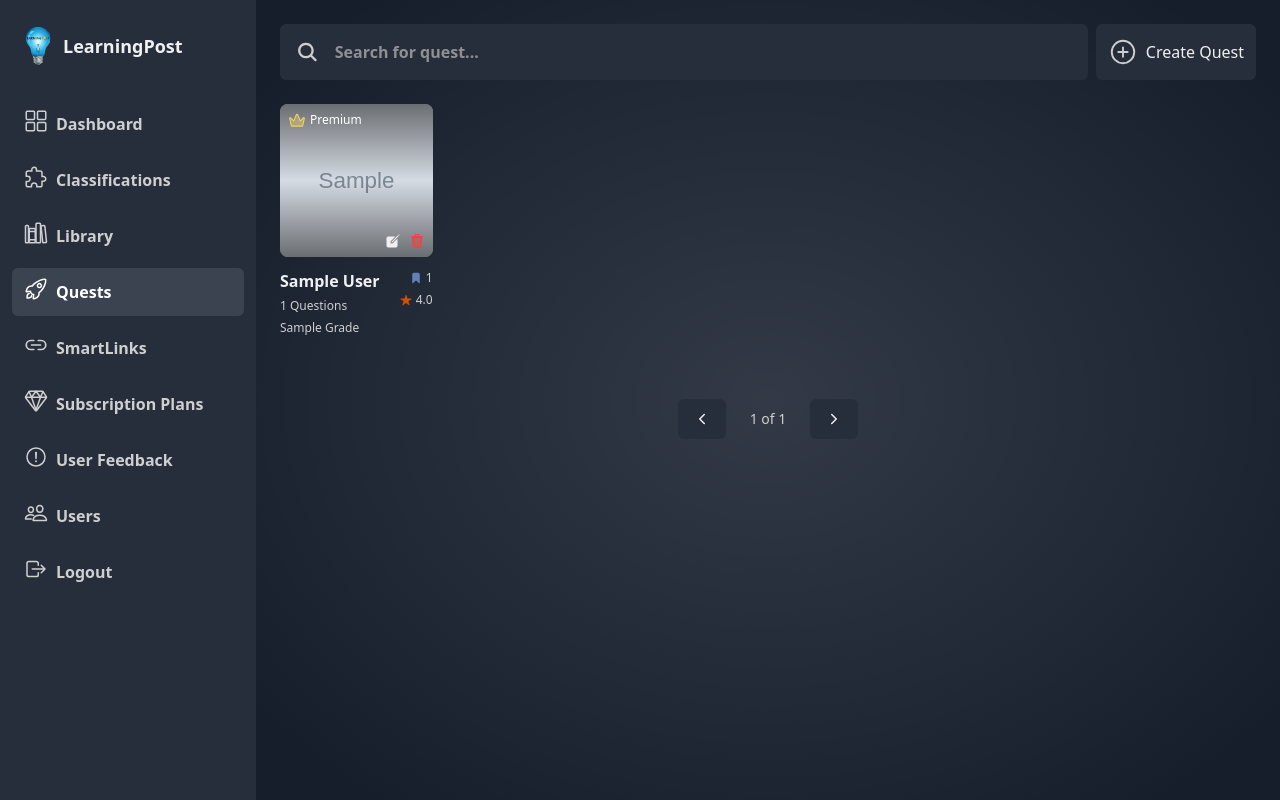
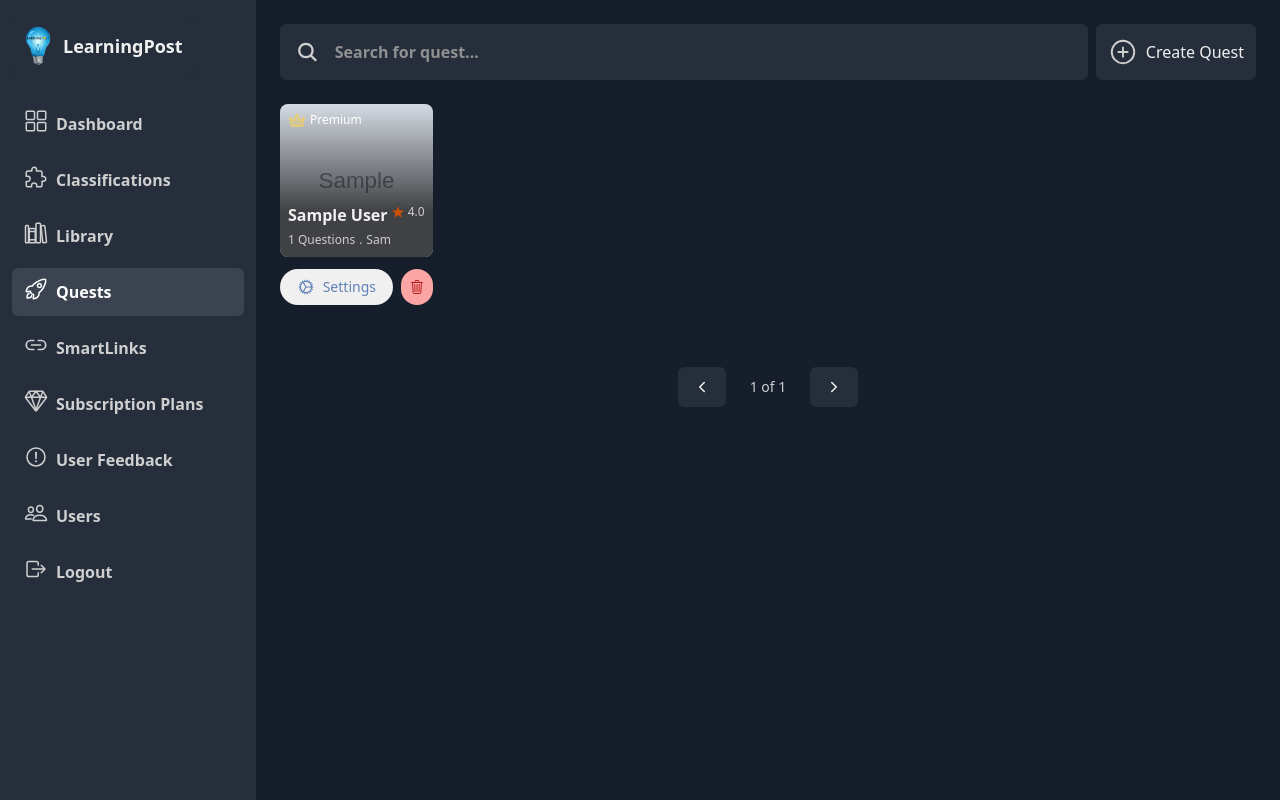
Before and after one commit to D3mzy-108/LearningPostAPI, a Django app: page /portal/admin/quests/ in a window 1280 px wide. Run offline with Django 4.2, Linux system fonts and the light colour scheme; a user stored in the database is signed in; tables that the repository leaves empty hold one stand-in row (values such as "Sample post"); grey boxes marked "Sample" are stand-in pictures.

Commit message:
UI Improvement

```diff
--- a/admin_app/templates/admin.html
+++ b/admin_app/templates/admin.html
@@ -5,7 +5,7 @@ Admin Portal
 {% block content %}
 <div class="w-full flex max-sm:flex-col gap-0 relative">
     {% include 'partials/admin_nav.html' %}
-    <div class="p-3 md:p-6 flex-1 w-full" style="background: radial-gradient(#FFFFFF20, #00000000 90%);">
+    <div class="p-3 md:p-6 flex-1 w-full">
         {% block screen %}
 
         {% endblock screen %}
--- a/admin_app/templates/admin_app/quests/quests.html
+++ b/admin_app/templates/admin_app/quests/quests.html
@@ -24,30 +24,23 @@
     {% for quest in quests %}
     <div class="w-full relative">
         <img src="{{quest.cover.url}}" alt="" class="w-full aspect-square bg-[var(--bg2)] rounded-lg">
-        <div class="w-full py-3">
-            <div class="flex items-start">
-                <div class="flex-1 truncate text-white">
-                    <span class="font-semibold text-[var(--fg)]">{{quest.title}}</span>
-                    <div class="flex flex-col gap-1 mt-1 text-[12px] text-[var(--fg2)] truncate">
-                        <span>{{quest.questions.count}} Questions</span>
-                        <span>{{quest.grade}} Grade</span>
-                    </div>
-                </div>
-                <div class="w-fit flex flex-col items-end gap-1">
-                    <div class="flex gap-1 items-center text-[12px] text-[var(--fg2)]">
-                        <ion-icon name="bookmark" class="text-[var(--highlight)]"></ion-icon>
-                        <span>{{quest.bookmarked.count}}</span>
-                    </div>
-                    <div class="flex gap-1 items-center text-[12px] text-[var(--fg2)]">
-                        <ion-icon name="star" class="text-[var(--orange)]"></ion-icon>
-                        <span>{{quest.average_rating|floatformat:1}}</span>
-                    </div>
-                </div>
-            </div>
+        <div class="w-full flex gap-2 py-3">
+            <a href="{% url 'edit_quest' pk=quest.pk %}"
+                class="w-full flex-1 py-2 bg-[var(--fg)] flex items-center justify-center gap-2 rounded-full text-[var(--highlight)]"
+                title="Edit Quest">
+                <ion-icon name="cog-outline" class="text-lg pointer-events-none"></ion-icon>
+                <span class="text-sm">Settings</span>
+            </a>
+            <button
+                onclick="confirm('Are you sure you want to delete {{quest.title}}') ? window.location.replace(`{% url 'delete_quest' pk=quest.pk %}`) : null"
+                class="w-fit grid place-items-center rounded-full bg-red-300 px-2 aspect-square text-red-700"
+                title="Delete">
+                <ion-icon name="trash-outline" class="pointer-events-none"></ion-icon>
+            </button>
         </div>
 
         <div
-            class="absolute top-0 right-0 z-20 p-2 w-full aspect-square bg-gradient-to-b from-black/50 to-black/50 via-transparent rounded-lg">
+            class="absolute top-0 right-0 z-20 p-2 w-full aspect-square bg-gradient-to-b from-transparent to-black/70 to-70% rounded-lg">
             <div class="w-full h-full flex flex-col justify-between">
                 {% if quest.is_premium %}
                 <div class="w-full flex gap-1">
@@ -57,23 +50,26 @@
                 {% else %}
                 <span class="w-fit text-xs text-white py-[2px] px-2 bg-gray-500/30 rounded-full">Free</span>
                 {% endif %}
-                <div class="w-full flex justify-end gap-2">
-                    <a href="{% url 'edit_quest' pk=quest.pk %}"
-                        class="w-fit grid place-items-center rounded-full text-[var(--fg)]" title="Edit Quest">
-                        <ion-icon name="create" class="pointer-events-none"></ion-icon>
-                    </a>
-                    <button
-                        onclick="confirm('Are you sure you want to delete {{quest.title}}') ? window.location.replace(`{% url 'delete_quest' pk=quest.pk %}`) : null"
-                        class="w-fit grid place-items-center rounded-full text-red-500" title="Delete">
-                        <ion-icon name="trash" class="pointer-events-none"></ion-icon>
-                    </button>
-                </div>
+                <a href="{% url 'view_questions' pk=quest.pk %}" class="w-full">
+                    <div class="flex items-start">
+                        <div class="flex-1 truncate text-white">
+                            <span class="font-semibold text-[var(--fg)]">{{quest.title}}</span>
+                            <div class="flex gap-1 mt-1 text-[12px] text-[var(--fg2)] truncate">
+                                <span>{{quest.questions.count}} Questions</span>
+                                <span>.</span>
+                                <span>{{quest.grade}} Grade</span>
+                            </div>
+                        </div>
+                        <div class="w-fit flex flex-col items-end gap-1">
+                            <div class="flex gap-1 items-center text-[12px] text-[var(--fg2)]">
+                                <ion-icon name="star" class="text-[var(--orange)]"></ion-icon>
+                                <span>{{quest.average_rating|floatformat:1}}</span>
+                            </div>
+                        </div>
+                    </div>
+                </a>
             </div>
         </div>
-
-        <a href="{% url 'view_questions' pk=quest.pk %}" class="w-full h-full absolute top-0 left-0 z-10"
-            title="View Questions">
-        </a>
     </div>
     {% endfor %}
 </div>
```
Also changed, not shown: admin_app/templates/admin_app/library/library.html (+29 -32 lines), requirements.txt (+41 -29 lines).
